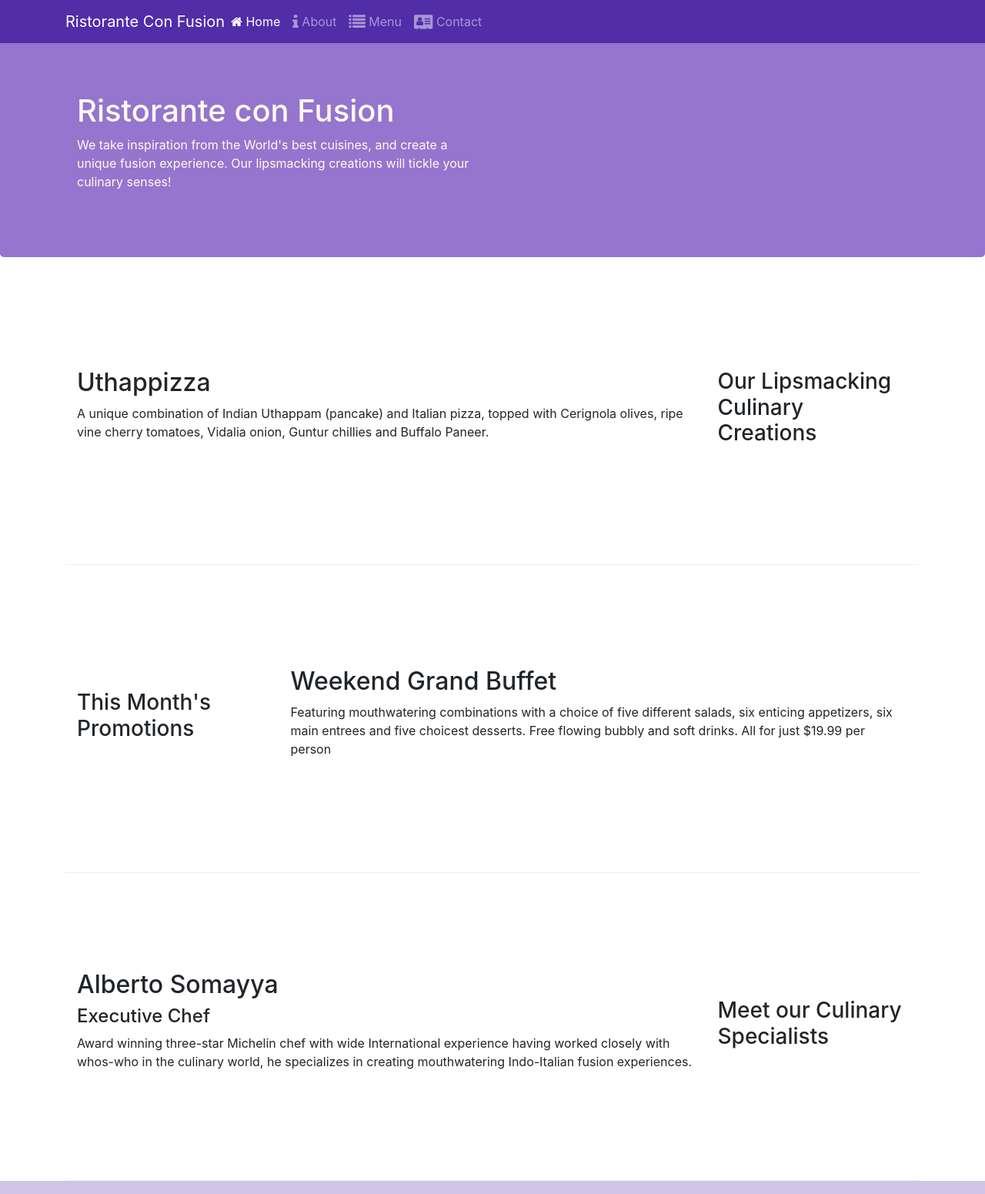
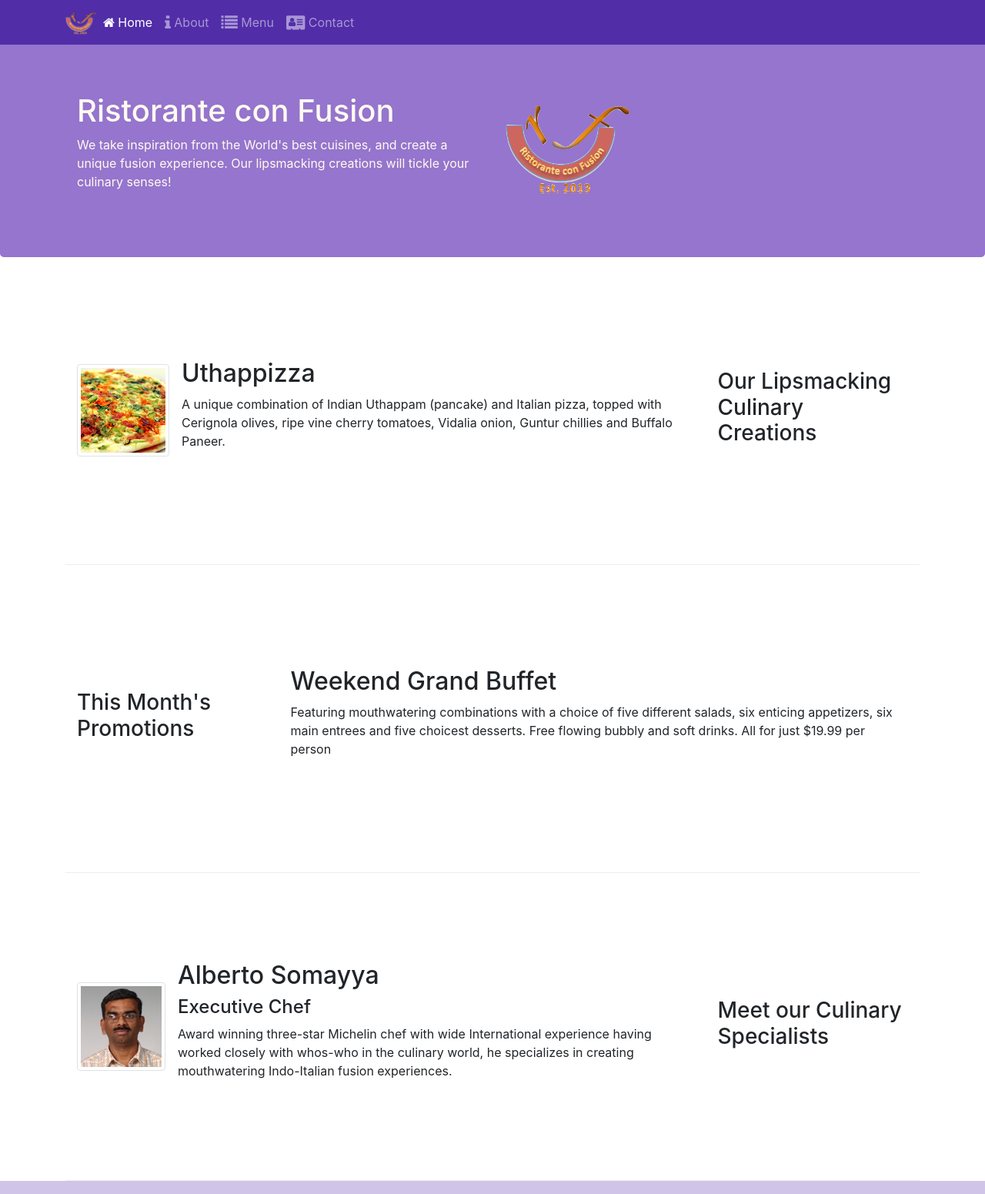
Before and after one commit to silvacreates/conFusion, a website: page index.html in a window 1280 px wide. Shown: the top 1551 px of the page at 77% size. Drawn offline with nearby package versions, Linux system fonts and the light colour scheme.

Commit message:
Images_and_Media

```diff
--- a/index.html
+++ b/index.html
@@ -23,7 +23,7 @@
             <button class="navbar-toggler" type="button" data-toggle="collapse" data-target="#Navbar">
                 <span class="navbar-toggler-icon"></span>
             </button>
-            <a class="navbar-brand mr-auto" href="#">Ristorante Con Fusion</a>
+            <a class="navbar-brand mr-auto" href="#"><img src="img/logo.png" height="30" width="41"></a>
              <div class="collapse navbar-collapse" id="Navbar">
                 <ul class="navbar-nav mr-auto">
                     <li class="nav-item active"><a class="nav-link" href="#"><span class="fa fa-home"fa-lg></span> Home</a></li>
@@ -42,7 +42,8 @@
                     <h1>Ristorante con Fusion</h1>
                     <p>We take inspiration from the World's best cuisines, and create a unique fusion experience. Our lipsmacking creations will tickle your culinary senses!</p>
                 </div>
-                <div class="col-12 col-sm">
+                <div class="col-12 col-sm align-self-center">
+                    <img src="img/logo.png" class="img-fluid">
                 </div>
             </div>
         </div>
@@ -54,8 +55,13 @@
                 <h3>Our Lipsmacking Culinary Creations</h3>
             </div>
             <div class="col col-sm order-sm-first col-md">
-                <h2>Uthappizza</h2>
-                <p class="d-none d-sm-block">A unique combination of Indian Uthappam (pancake) and Italian pizza, topped with Cerignola olives, ripe vine cherry tomatoes, Vidalia onion, Guntur chillies and Buffalo Paneer.</p>
+                <div class="media">
+                    <img class="d-flex mr-3 img-thumbnail align-self-center" src="img/uthappizza.png" alt="uthappizza">
+                    <div class="media-body">
+                        <h2 class="mt-0">Uthappizza</h2>
+                        <p class="d-none d-sm-block">A unique combination of Indian Uthappam (pancake) and Italian pizza, topped with Cerignola olives, ripe vine cherry tomatoes, Vidalia onion, Guntur chillies and Buffalo Paneer.</p>
+                    </div>
+                </div>
             </div>
         </div>
 
@@ -75,9 +81,14 @@
                 <h3>Meet our Culinary Specialists</h3>
             </div>
             <div class="col col-sm order-sm-first col-md">
-                <h2>Alberto Somayya</h2>
-                <h4>Executive Chef</h4>
-                <p class="d-none d-sm-block">Award winning three-star Michelin chef with wide International experience having worked closely with whos-who in the culinary world, he specializes in creating mouthwatering Indo-Italian fusion experiences. </p>
+                <div class="media">
+                    <img class="d-flex mr-3 img-thumbnail align-self-center" src="img/alberto.png" alt="alberto">
+                    <div class="media-body">
+                        <h2 class="mt-0">Alberto Somayya</h2>
+                        <h4>Executive Chef</h4>
+                        <p class="d-none d-sm-block">Award winning three-star Michelin chef with wide International experience having worked closely with whos-who in the culinary world, he specializes in creating mouthwatering Indo-Italian fusion experiences. </p>
+                    </div>
+                </div>
             </div>
         </div>
     </div>
```
Also changed, not shown: aboutus.html (+5 -4 lines), contactus.html (+3 -2 lines), img/alberto.png (added), img/buffet.png (added), img/logo.png (added), img/uthappizza.png (added).
